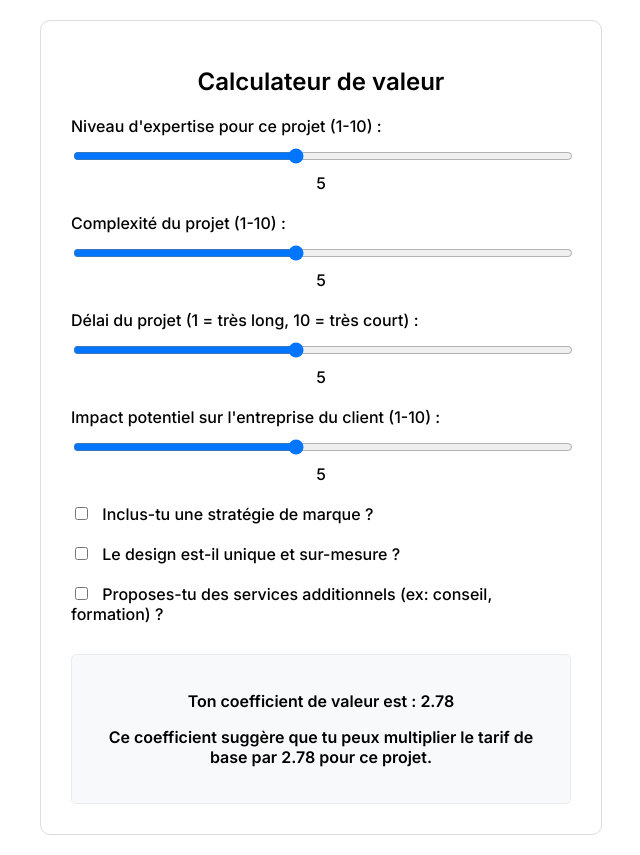
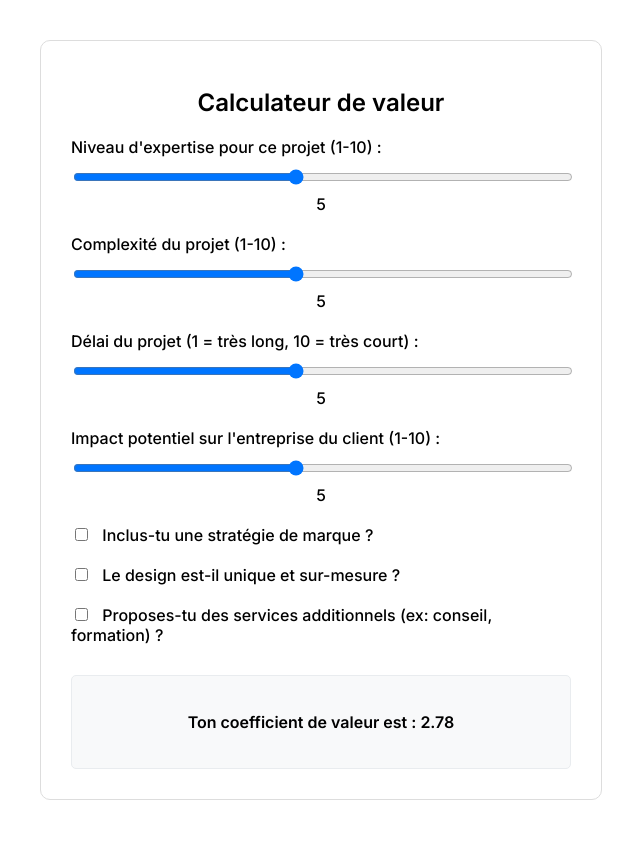
Before and after one commit to mnnptl/ValueCalculator, a plain HTML site: page index.html in a window 1280 px wide. Shown: the whole page, without its empty margins (319-959 px from the left). Drawn offline with Linux system fonts and the light colour scheme.

Commit message:
Update index.html

```diff
--- a/index.html
+++ b/index.html
@@ -133,8 +133,7 @@
 
                 const coefficient = ((valueScore - 1) / (10 - 1)) * (5 - 1) + 1;
 
-                result.innerHTML = `<p>Ton coefficient de valeur est : <strong>${coefficient.toFixed(2)}</strong></p>
-                                    <p>Ce coefficient suggère que tu peux multiplier le tarif de base par ${coefficient.toFixed(2)} pour ce projet.</p>`;
+                result.innerHTML = `<p>Ton coefficient de valeur est : <strong>${coefficient.toFixed(2)}</strong></p>`;
             }
 
             inputs.forEach(input => {
```
